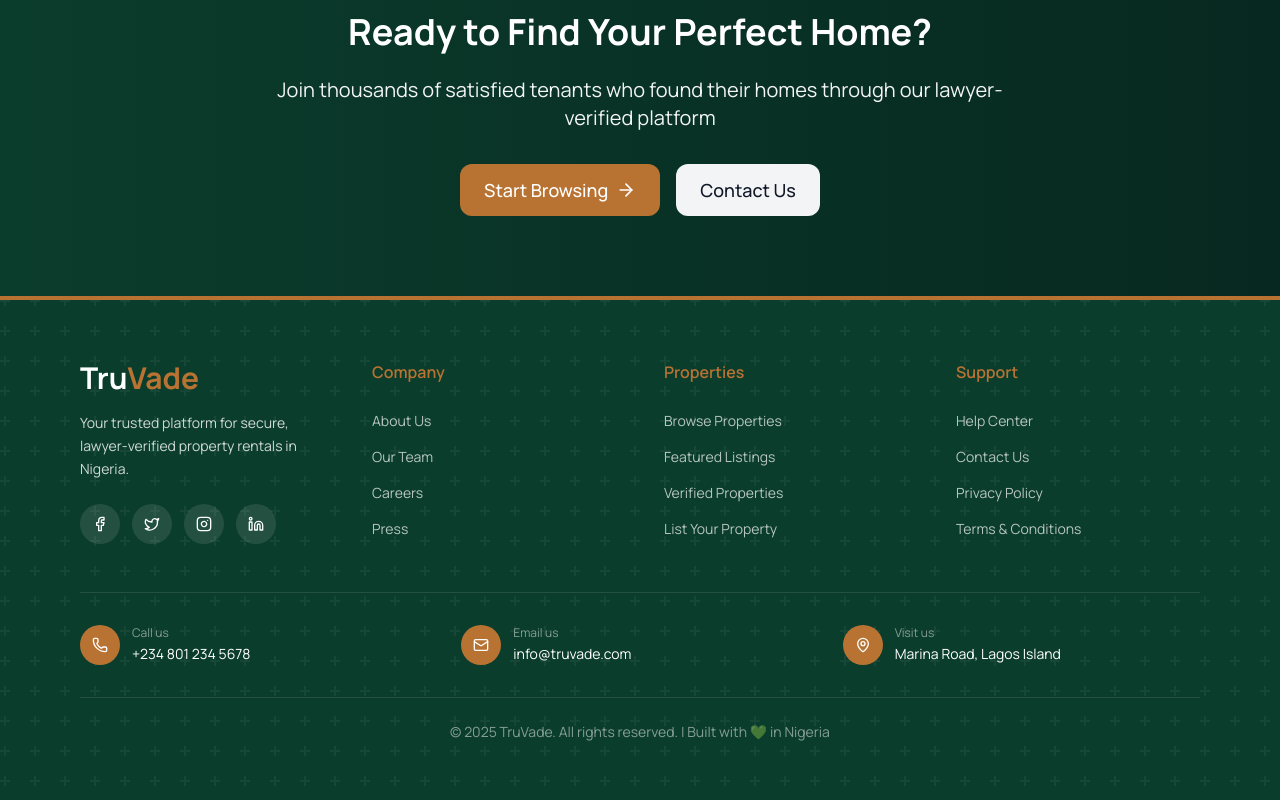
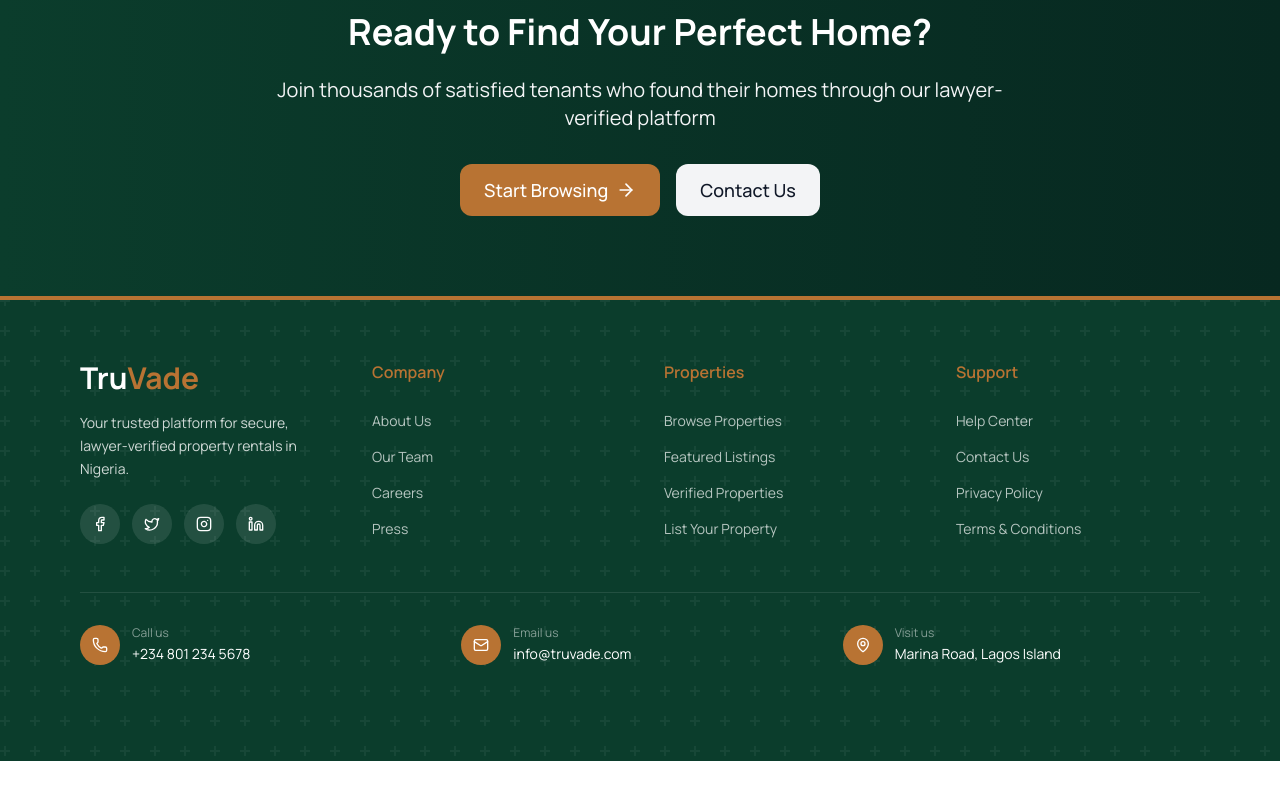
Before and after one commit to Declanny/vade-property, a Next.js app: page / in a window 1280 px wide. Shown: the part 3352-4152 px from the top of the page. After the commit the page ends 4113 px from the top, so only its background shows below. Built offline with nearby package versions, Linux system fonts and the light colour scheme.

Commit message:
Remove Copyright Section from Footer Component. Eliminated the copyright motion div from both Footer components to streamline the layout and focus on essential content.

```diff
--- a/src/components/Footer.tsx
+++ b/src/components/Footer.tsx
@@ -190,18 +190,6 @@ export default function Footer() {
           </div>
         </motion.div>
 
-        {/* Copyright */}
-        <motion.div
-          initial={{ opacity: 0 }}
-          whileInView={{ opacity: 1 }}
-          transition={{ duration: 0.6, delay: 0.5 }}
-          viewport={{ once: true }}
-          className="border-t border-white/10 pt-6 text-center"
-        >
-          <p className="text-white/50 text-sm">
-            © 2025 TruVade. All rights reserved. | Built with 💚 in Nigeria
-          </p>
-        </motion.div>
       </div>
     </footer>
   );
--- a/src/components/layout/Footer.tsx
+++ b/src/components/layout/Footer.tsx
@@ -191,18 +191,6 @@ export const Footer: React.FC = () => {
           </div>
         </motion.div>
 
-        {/* Copyright */}
-        <motion.div
-          initial={{ opacity: 0 }}
-          whileInView={{ opacity: 1 }}
-          transition={{ duration: 0.6, delay: 0.5 }}
-          viewport={{ once: true }}
-          className="border-t border-white/10 pt-6 text-center"
-        >
-          <p className="text-white/50 text-sm">
-            © 2025 TruVade. All rights reserved. | Built with 💚 in Nigeria
-          </p>
-        </motion.div>
       </div>
     </footer>
   );
```
